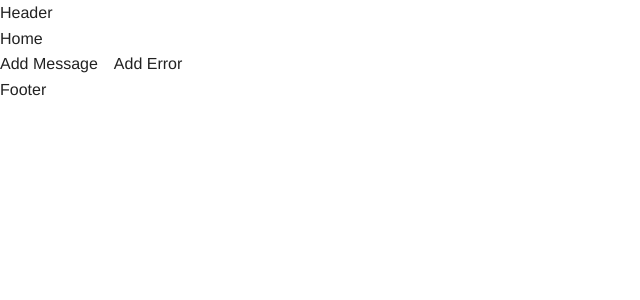
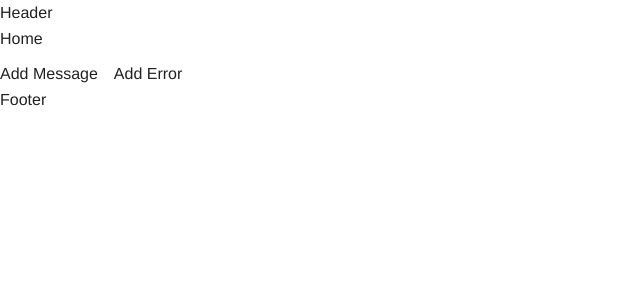
Before and after one commit to isoppp/my-nextjs-starter, a Next.js app: page / in a window 1280 px wide. Shown: the top 300 px of the page, without its empty margins (0-640 px from the left). Built offline with nearby package versions, Linux system fonts and the light colour scheme; what @tailwindcss/custom-forms, tailwind-css-variables would draw is missing.

Commit message:
enable jit mode and update tailwind config

```diff
--- a/src/pages/index.tsx
+++ b/src/pages/index.tsx
@@ -1,13 +1,18 @@
 import { useFlashMessageDispatcher } from '@/hooks/useFlashMessageDispatcher'
 import { NextPage } from 'next'
+
 const IndexPage: NextPage = () => {
   const { addSuccessMessage, addErrorMessage } = useFlashMessageDispatcher()
   return (
     <div>
-      <h1>Home</h1>
-      <div className="flex gap-4">
-        <button onClick={() => addSuccessMessage('Success!')}>Add Message</button>
-        <button onClick={() => addErrorMessage('Error!')}>Add Error</button>
+      <h1 className="mb-[10px]">Home</h1>
+      <div className="flex">
+        <div className="ml-4 first:ml-0">
+          <button onClick={() => addSuccessMessage('Success!')}>Add Message</button>
+        </div>
+        <div className="ml-4 first:ml-0">
+          <button onClick={() => addErrorMessage('Error!')}>Add Error</button>
+        </div>
       </div>
     </div>
   )
--- a/tailwind.config.js
+++ b/tailwind.config.js
@@ -1,6 +1,6 @@
 const plugin = require('tailwindcss/plugin')
 
-// in use: extend: { margin: { ...addConfigByGrid([100, 200]) } }
+// in use: extend: { margin: { ...addConfigByRem([100, 200]) } }
 // const addConfigByRem = arr => {
 //   return arr.reduce((acc, cur) => {
 //     acc[cur] = `${cur * 0.25}rem`
@@ -9,7 +9,8 @@ const plugin = require('tailwindcss/plugin')
 // }
 
 module.exports = {
-  purge: ['./src/**/*.{js,ts,jsx,tsx}'],
+  mode: 'jit',
+  purge: ['./public/**/*.html', './src/**/*.{ts,tsx}'],
   darkMode: false, // or 'media' or 'class'
   theme: {
     fontFamily: {
@@ -22,18 +23,10 @@ module.exports = {
         text: '#222',
       },
       spacing: {
-        0: '0',
-        '1px': '1px',
-        '2px': '2px',
-        '3px': '3px',
         full: '100%',
       },
       opacity: {
         85: '.85',
-      },
-      inset: {
-        100: '100%',
-        '1/2': '50%',
       },
       lineHeight: {
         base: '1.6',
@@ -41,9 +34,7 @@ module.exports = {
     },
   },
   variants: {
-    extend: {
-      margin: ['first'],
-    },
+    extend: {},
   },
   plugins: [
     plugin(function ({ addBase, config }) {
@@ -60,7 +51,7 @@ module.exports = {
     require('tailwind-css-variables')(
       {
         colors: 'color',
-        screens: '', // '',
+        screens: 'screen', // 'screen',
         fontFamily: 'font', // 'font',
         fontSize: false, // 'text',
         fontWeight: false, // 'font',
@@ -77,7 +68,7 @@ module.exports = {
         maxHeight: false, // 'max-h',
         padding: false, // 'p',
         margin: false, // 'm',
-        boxShadow: 'shadows', // 'shadows',
+        boxShadow: 'shadow', // 'shadows',
         zIndex: false, // 'z',
         opacity: false, // 'opacity',
       },
```
